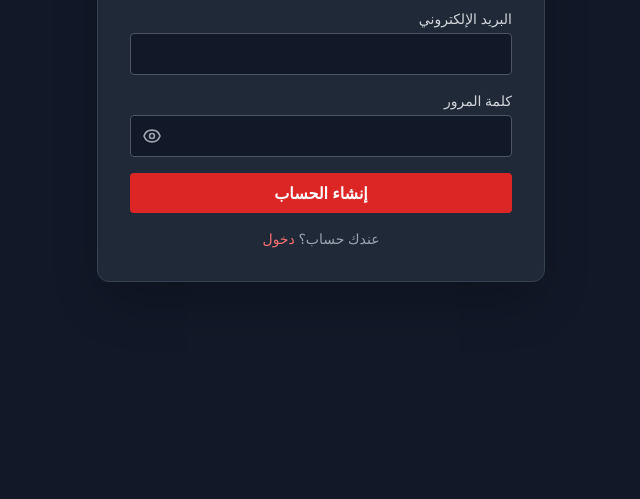
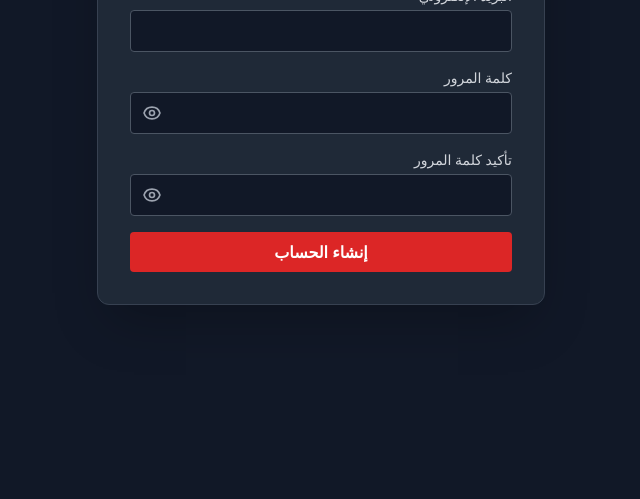
Before and after one commit to menamon713-bit/cyber-academy, a website: page public/register.html in a window 1280 px wide. Shown: the part 301-800 px from the top of the page, without its empty margins (319-959 px from the left). Drawn offline with nearby package versions, Linux system fonts and the light colour scheme.

Commit message:
Update register.html

```diff
--- a/public/register.html
+++ b/public/register.html
@@ -7,31 +7,53 @@
 </head>
 <body class="bg-gray-900 text-white min-h-screen flex items-center justify-center font-sans">
     <div class="bg-gray-800 p-8 rounded-xl border border-gray-700 w-full max-w-md shadow-2xl">
+
+        <!-- فورم التسجيل الأساسي -->
+        <div id="register-section">
             <h2 class="text-3xl font-bold text-red-500 text-center mb-6 font-mono">> حساب جديد_</h2>
-
             <div id="error-msg" class="hidden text-red-400 bg-red-900/30 p-3 rounded mb-4 text-sm text-center"></div>
 
             <form id="register-form" class="space-y-4">
                 <div>
                     <label class="block text-sm mb-1 text-gray-300">البريد الإلكتروني</label>
-                <input type="email" id="email" required class="w-full bg-gray-900 border border-gray-600 rounded px-3 py-2 focus:border-red-400 outline-none">
+                    <input type="email" id="email" required class="w-full bg-gray-900 border border-gray-600 rounded px-3 py-2 focus:border-red-400 outline-none text-white">
                 </div>
                 <div>
                     <label class="block text-sm mb-1 text-gray-300">كلمة المرور</label>
                     <div class="relative">
-                    <input type="password" id="password" required class="w-full bg-gray-900 border border-gray-600 rounded px-3 py-2 pl-10 focus:border-red-400 outline-none">
-                    <!-- زرار العين -->
-                    <button type="button" onclick="togglePassword('password', 'eye-icon-register')" class="absolute inset-y-0 left-0 pl-3 flex items-center text-gray-400 hover:text-white">
-                        <svg id="eye-icon-register" class="w-5 h-5" fill="none" stroke="currentColor" viewBox="0 0 24 24">
-                            <path stroke-linecap="round" stroke-linejoin="round" stroke-width="2" d="M15 12a3 3 0 11-6 0 3 3 0 016 0z"></path>
-                            <path stroke-linecap="round" stroke-linejoin="round" stroke-width="2" d="M2.458 12C3.732 7.943 7.523 5 12 5c4.478 0 8.268 2.943 9.542 7-1.274 4.057-5.064 7-9.542 7-4.477 0-8.268-2.943-9.542-7z"></path>
-                        </svg>
+                        <input type="password" id="password" required class="w-full bg-gray-900 border border-gray-600 rounded px-3 py-2 pl-10 focus:border-red-400 outline-none text-white">
+                        <button type="button" onclick="togglePassword('password', 'eye-icon-pass')" class="absolute inset-y-0 left-0 pl-3 flex items-center text-gray-400 hover:text-white">
+                            <svg id="eye-icon-pass" class="w-5 h-5" fill="none" stroke="currentColor" viewBox="0 0 24 24"><path stroke-linecap="round" stroke-linejoin="round" stroke-width="2" d="M15 12a3 3 0 11-6 0 3 3 0 016 0z"></path><path stroke-linecap="round" stroke-linejoin="round" stroke-width="2" d="M2.458 12C3.732 7.943 7.523 5 12 5c4.478 0 8.268 2.943 9.542 7-1.274 4.057-5.064 7-9.542 7-4.477 0-8.268-2.943-9.542-7z"></path></svg>
+                        </button>
+                    </div>
+                </div>
+                <div>
+                    <label class="block text-sm mb-1 text-gray-300">تأكيد كلمة المرور</label>
+                    <div class="relative">
+                        <input type="password" id="confirmPassword" required class="w-full bg-gray-900 border border-gray-600 rounded px-3 py-2 pl-10 focus:border-red-400 outline-none text-white">
+                        <button type="button" onclick="togglePassword('confirmPassword', 'eye-icon-confirm')" class="absolute inset-y-0 left-0 pl-3 flex items-center text-gray-400 hover:text-white">
+                            <svg id="eye-icon-confirm" class="w-5 h-5" fill="none" stroke="currentColor" viewBox="0 0 24 24"><path stroke-linecap="round" stroke-linejoin="round" stroke-width="2" d="M15 12a3 3 0 11-6 0 3 3 0 016 0z"></path><path stroke-linecap="round" stroke-linejoin="round" stroke-width="2" d="M2.458 12C3.732 7.943 7.523 5 12 5c4.478 0 8.268 2.943 9.542 7-1.274 4.057-5.064 7-9.542 7-4.477 0-8.268-2.943-9.542-7z"></path></svg>
                         </button>
                     </div>
                 </div>
                 <button type="submit" class="w-full bg-red-600 hover:bg-red-500 font-bold py-2 rounded transition text-white">إنشاء الحساب</button>
             </form>
-        <p class="text-center text-sm text-gray-400 mt-4">عندك حساب؟ <a href="/login.html" class="text-red-400 hover:underline">دخول</a></p>
+        </div>
+
+        <!-- فورم كود التفعيل (مخفي في الأول) -->
+        <div id="verify-section" class="hidden">
+            <h2 class="text-3xl font-bold text-green-500 text-center mb-6 font-mono">> تفعيل الحساب_</h2>
+            <p class="text-gray-300 text-sm text-center mb-4">تم إرسال كود مكون من 6 أرقام إلى إيميلك، يرجى إدخاله هنا:</p>
+            <div id="verify-error-msg" class="hidden text-red-400 bg-red-900/30 p-3 rounded mb-4 text-sm text-center"></div>
+
+            <form id="verify-form" class="space-y-4">
+                <div>
+                    <input type="text" id="verificationCode" required maxlength="6" placeholder="000000" class="w-full bg-gray-900 border border-gray-600 rounded px-3 py-3 text-center text-2xl tracking-widest focus:border-green-400 outline-none text-white">
+                </div>
+                <button type="submit" class="w-full bg-green-600 hover:bg-green-500 font-bold py-2 rounded transition text-white">تأكيد الكود</button>
+            </form>
+        </div>
+
     </div>
 
     <script src="/js/auth.js"></script>
```
Lines whose indentation alone changed are shown as unchanged.
